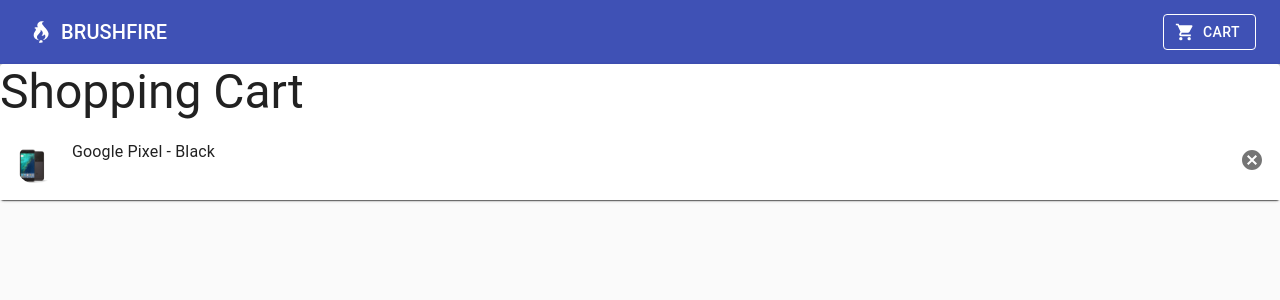
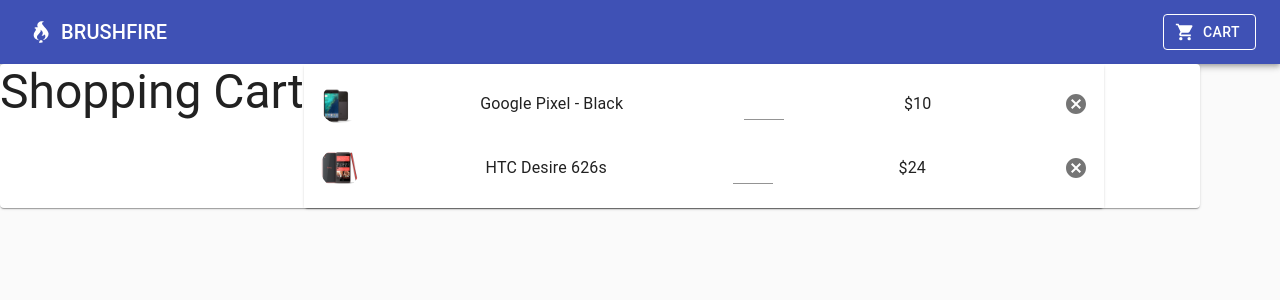
Before and after one commit to jswelsh/react_store, a React (Create React App) app: page /cart in a window 1280 px wide. Shown: the top 300 px of the page. Built offline with nearby package versions, Linux system fonts and the light colour scheme.

Commit message:
add: work on shopping cart

```diff
--- a/src/Cart/index.js
+++ b/src/Cart/index.js
@@ -1,4 +1,4 @@
-import { List, ListItem, ListItemAvatar, ListItemText, Typography } from '@material-ui/core'
+import { List, Input, ListItem, ListItemAvatar, ListItemText, Typography } from '@material-ui/core'
 import { makeStyles } from '@material-ui/core/styles'
 
 import Avatar from '@material-ui/core/Avatar'
@@ -15,9 +15,23 @@
     // maxWidth: '36ch',
     backgroundColor: theme.palette.background.paper,
   },
+  Paper:{
+    width: 800,
+  },
+  PaperW:{
+    display: 'flex',
+    width: 1200
+  },
   inline: {
     display: 'inline',
   },
+  AmountField: {
+    // flexGrow:1
+    width:40
+  },
+  ListItem:{
+    flexGrow:2
+  }
 }));
 
 const Cart = () => {
@@ -34,23 +48,72 @@
   count: 0,
   total: 0
 }
+const product2 = {
+  id: 5,
+  title: "HTC Desire 626s",
+  img: "img/product-5.png",
+  price: 24,
+  company: "htc",
+  info:
+    "Lorem ipsum dolor amet offal butcher quinoa sustainable gastropub, echo park actually green juice sriracha paleo. Brooklyn sriracha semiotics, DIY coloring book mixtape craft beer sartorial hella blue bottle. Tote bag wolf authentic try-hard put a bird on it mumblecore. Unicorn lumbersexual master cleanse blog hella VHS, vaporware sartorial church-key cardigan single-origin coffee lo-fi organic asymmetrical. Taxidermy semiotics celiac stumptown scenester normcore, ethical helvetica photo booth gentrify.",
+  inCart: false,
+  count: 0,
+  total: 0,
+  featured: true
+}
   return (
-    <Paper>
+    <div>
+    <Paper className={classes.PaperW}>
+<span>
 
-      <Paper>
         <Typography variant='h3'>
           Shopping Cart
         </Typography>
+</span>
 
 
+    <Paper className={classes.Paper}>
     <List className={classes.root}>
-      <ListItem alignItems="flex-start">
-        <ListItemAvatar>
-          <Avatar alt="Remy Sharp" src={product.img} />
+      <ListItem  >
+        <ListItemAvatar className={classes.ListItem}>
+          <Avatar alt="" src={product.img} />
         </ListItemAvatar>
         <ListItemText
+          className={classes.ListItem}
           primary={product.title}
         />
+        <div className={classes.ListItem}>
+          <Input
+            className={classes.AmountField}
+            type="number" />
+        </div>
+        <Typography
+        className={classes.ListItem}>
+          ${product.price}
+        </Typography>
+        <IconButton edge="end" >
+          <CancelIcon />
+        </IconButton>
+      </ListItem>
+
+      <ListItem >
+        <ListItemAvatar className={classes.ListItem}>
+          <Avatar alt="" src={product2.img} />
+        </ListItemAvatar>
+        <ListItemText
+          className={classes.ListItem}
+          primary={product2.title}
+        />
+        <div className={classes.ListItem}>
+          <Input
+            className={classes.AmountField}
+            type="number" />
+        </div>
+        <Typography
+          className={classes.ListItem}>
+          ${product2.price}
+        </Typography>
+
         <IconButton edge="end">
           <CancelIcon />
         </IconButton>
@@ -58,6 +121,7 @@
       </List>
       </Paper>
     </Paper>
+    </div>
   )
 }
 
```
